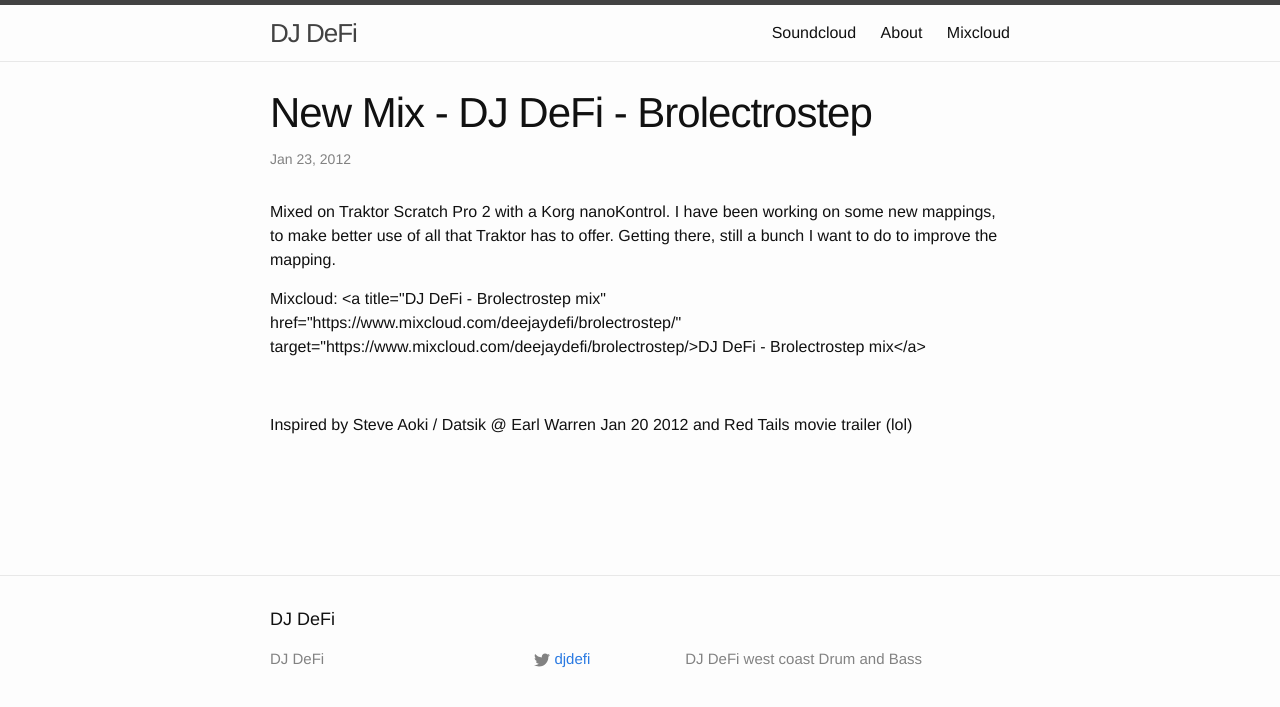
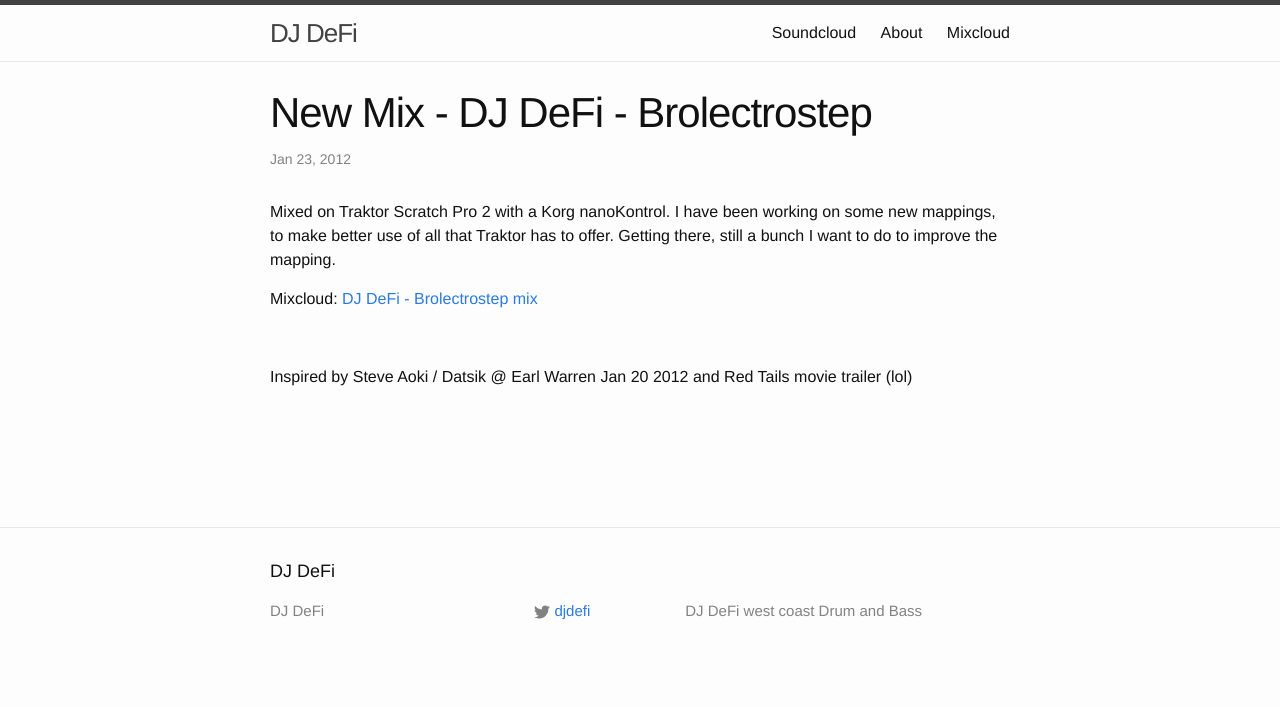
Before and after one commit to rtrauntvein/djdefi.com, a Jekyll site: the page built from _posts/2012-01-23-new-mix-dj-defi-brolectrostep.markdown, in a window 1280 px wide. Shown: the top 707 px of the page. Built offline with Jekyll 4.4.1, drawn with Linux system fonts in a browser that asks for light colours.

Commit message:
html is hard

```diff
--- a/_posts/2012-01-23-new-mix-dj-defi-brolectrostep.markdown
+++ b/_posts/2012-01-23-new-mix-dj-defi-brolectrostep.markdown
@@ -22,7 +22,7 @@ comments: []
 Mixed on Traktor Scratch Pro 2 with a Korg nanoKontrol. I have been working on some new mappings, to make better use of all that Traktor has to offer. Getting there, still a bunch I want to do to improve the mapping.
 </p>
 <p>
-Mixcloud: <a title="DJ DeFi - Brolectrostep mix" href="https://www.mixcloud.com/deejaydefi/brolectrostep/" target="https://www.mixcloud.com/deejaydefi/brolectrostep/>DJ DeFi - Brolectrostep mix</a>
+Mixcloud: <a title="DJ DeFi - Brolectrostep mix" href="https://www.mixcloud.com/deejaydefi/brolectrostep/" target="https://www.mixcloud.com/deejaydefi/brolectrostep/">DJ DeFi - Brolectrostep mix</a>
 </p>
 <p>&nbsp;</p>
 <p>Inspired by Steve Aoki &#47; Datsik @ Earl Warren Jan 20 2012 and Red Tails movie trailer (lol)</p>
```
